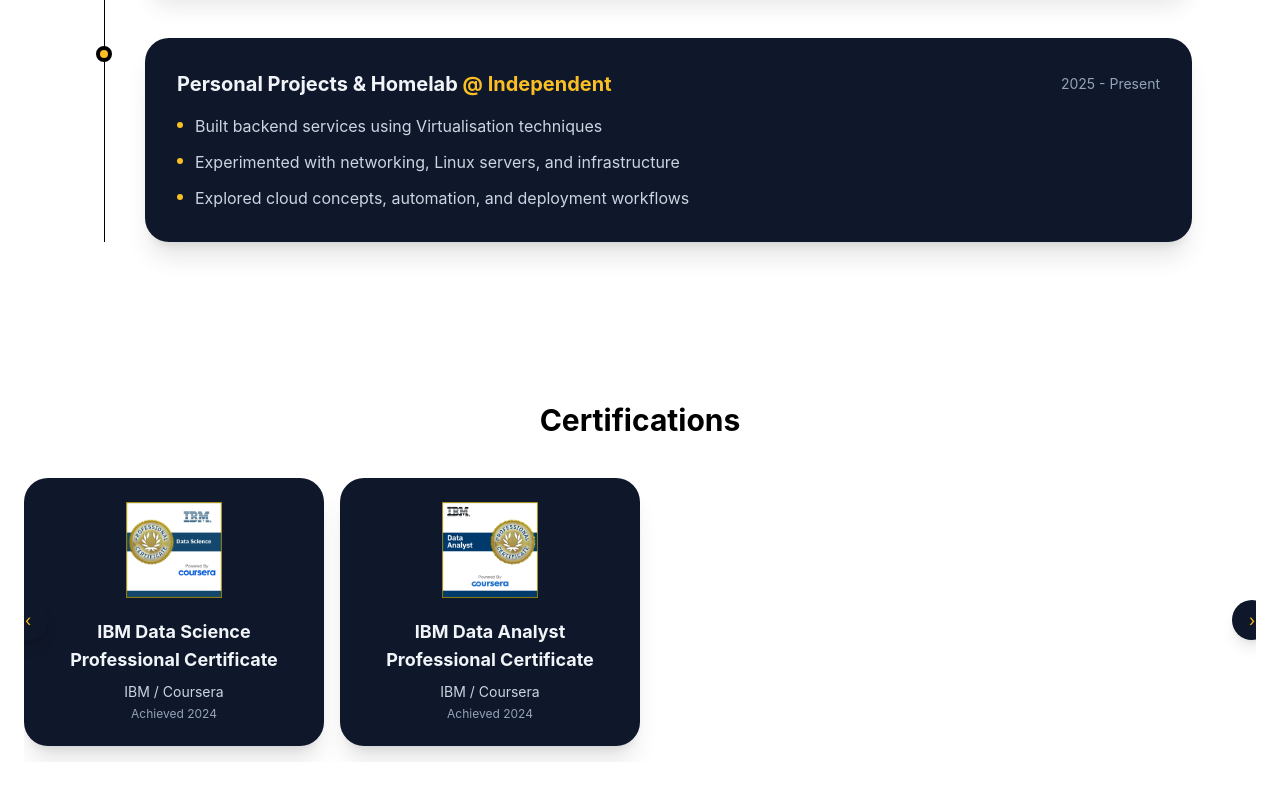
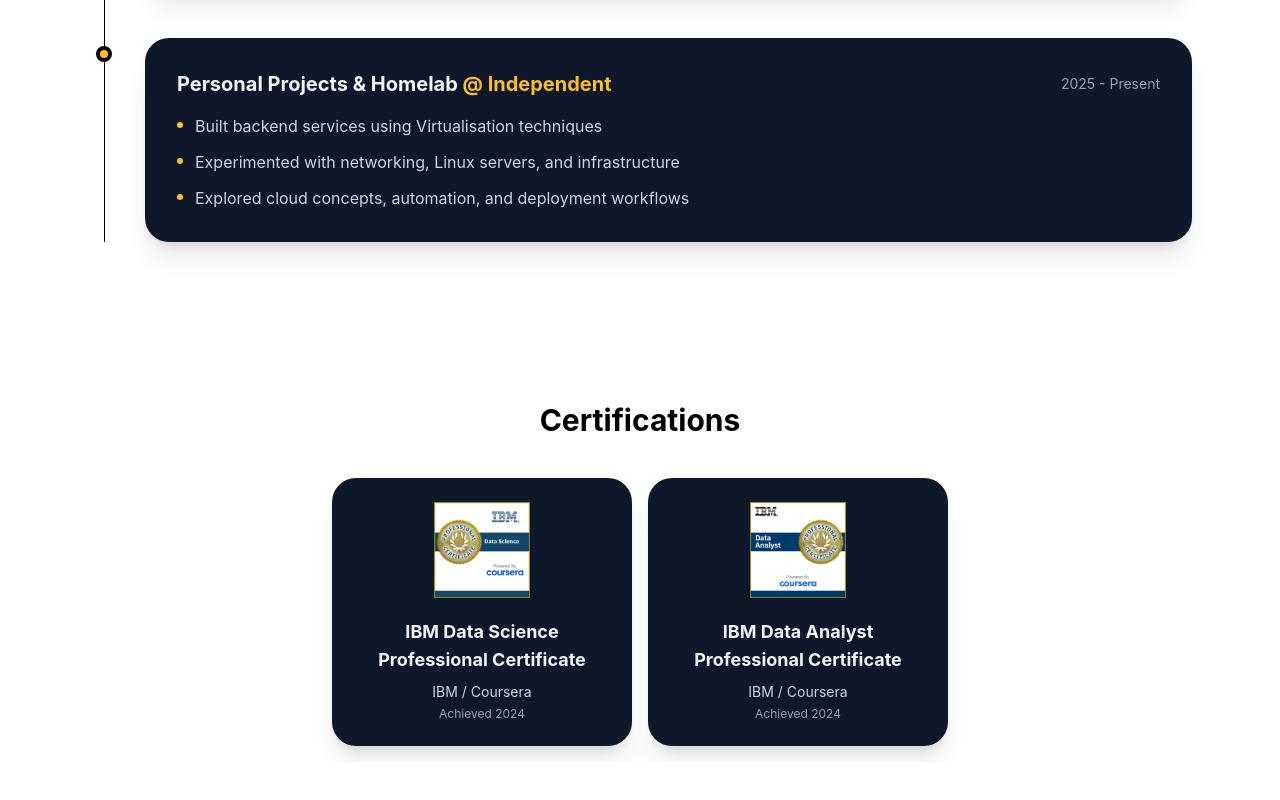
Before and after one commit to J-VonDohren/React-Portfolio, a React (Create React App) app: page / in a window 1280 px wide. Shown: the part 3786-4586 px from the top of the page. Built offline with nearby package versions, Linux system fonts and the light colour scheme; a web font is replaced by a local one.

Commit message:
soemthing

```diff
--- a/src/App.js
+++ b/src/App.js
@@ -283,7 +283,7 @@
 
         {/* Certifications */}
         <section id="certifications" className="scroll-mt-24 bg-white py-20">
-          <div className="mx-auto max-w-7xl px-6">
+          <div className="mx-auto max-w-6xl px-6">
             <h2 className="text-3xl font-bold text-black mb-10">Certifications</h2>
 
             <CertificationsCarousel
--- a/src/Components/certificationCarousel.js
+++ b/src/Components/certificationCarousel.js
@@ -1,7 +1,30 @@
-import { useRef } from "react";
+import { useEffect, useRef, useState } from "react";
 
 function CertificationsCarousel({ items }) {
   const trackRef = useRef(null);
+  const [isOverflowing, setIsOverflowing] = useState(false);
+
+  const measure = () => {
+    const el = trackRef.current;
+    if (!el) return;
+    // Is the content wider than the visible track?
+    setIsOverflowing(el.scrollWidth > el.clientWidth + 1);
+  };
+
+  useEffect(() => {
+    measure();
+    const el = trackRef.current;
+    if (!el) return;
+
+    const ro = new ResizeObserver(() => measure());
+    ro.observe(el);
+
+    window.addEventListener("resize", measure);
+    return () => {
+      ro.disconnect();
+      window.removeEventListener("resize", measure);
+    };
+  }, [items]);
 
   const scrollByCards = (direction = 1) => {
     const el = trackRef.current;
@@ -9,54 +32,50 @@
 
     const card = el.querySelector("[data-card]");
     const cardWidth = card ? card.getBoundingClientRect().width : 300;
-    const gap = 16;
-
-    el.scrollBy({
-      left: direction * (cardWidth + gap),
-      behavior: "smooth",
-    });
+    const gap = 16; // gap-4
+    el.scrollBy({ left: direction * (cardWidth + gap), behavior: "smooth" });
   };
 
   return (
-    <div className="relative w-full overflow-hidden">
-      {/* Left button */}
+    <div className="relative w-full">
+      {/* Buttons only if it actually overflows */}
+      {isOverflowing && (
+        <>
           <button
             type="button"
             onClick={() => scrollByCards(-1)}
-        className="hidden md:flex absolute -left-4 top-1/2 -translate-y-1/2 z-10
+            className="hidden md:flex absolute left-2 top-1/2 -translate-y-1/2 z-10
                        h-10 w-10 items-center justify-center rounded-full
                        bg-slate-900 text-amber-400 shadow-lg hover:bg-slate-900"
+            aria-label="Scroll certifications left"
           >
             ‹
           </button>
 
-      {/* Right button */}
           <button
             type="button"
             onClick={() => scrollByCards(1)}
-        className="hidden md:flex absolute -right-4 top-1/2 -translate-y-1/2 z-10
+            className="hidden md:flex absolute right-2 top-1/2 -translate-y-1/2 z-10
                        h-10 w-10 items-center justify-center rounded-full
                        bg-slate-900 text-amber-400 shadow-lg hover:bg-slate-900"
+            aria-label="Scroll certifications right"
           >
             ›
           </button>
+        </>
+      )}
 
       {/* Track */}
       <div
         ref={trackRef}
-        className="
-          mx-auto
-          flex
-          max-w-full
-          justify-start
-          gap-4
-          overflow-x-auto
-          pt-3 pb-4 -mt-3
-          snap-x snap-mandatory scroll-smooth
-          [-ms-overflow-style:none]
-          [scrollbar-width:none]
-          [&::-webkit-scrollbar]:hidden
-        "
+        className={[
+          "flex gap-4 overflow-x-auto",
+          "pt-3 pb-4 -mt-3", // ✅ keeps your hover-cut fix
+          "snap-x snap-mandatory scroll-smooth",
+          "[-ms-overflow-style:none] [scrollbar-width:none] [&::-webkit-scrollbar]:hidden",
+          "px-2 md:px-12", // space so cards/buttons never feel clipped
+          isOverflowing ? "justify-start" : "justify-center", // ✅ centre when it fits
+        ].join(" ")}
       >
         {items.map((c, idx) => (
           <CertCard key={idx} cert={c} />
@@ -67,50 +86,36 @@
 }
 
 function CertCard({ cert }) {
-  const Wrapper = cert.link ? "a" : "div";
+  const CardWrapper = cert.link ? "a" : "div";
+  const wrapperProps = cert.link
+    ? { href: cert.link, target: "_blank", rel: "noreferrer" }
+    : {};
 
   return (
-    <Wrapper
+    <CardWrapper
+      {...wrapperProps}
       data-card
-      href={cert.link}
-      target={cert.link ? "_blank" : undefined}
-      rel={cert.link ? "noreferrer" : undefined}
-      className="
-        snap-start
-        flex-shrink-0
-        w-[260px] sm:w-[300px]
-        rounded-3xl
-        bg-slate-900
-        text-slate-100
-        p-6
-        shadow-xl
-        transition
-        hover:-translate-y-1
-      "
+      className="snap-start flex-shrink-0 w-[260px] sm:w-[300px]
+                 rounded-3xl bg-slate-900 text-slate-100 p-6 shadow-xl
+                 hover:translate-y-[-2px] transition"
     >
       <div className="flex justify-center">
         <img
           src={cert.badgeSrc}
-          alt={cert.title}
+          alt={`${cert.title} badge`}
           className="h-24 w-24 object-contain"
           loading="lazy"
         />
       </div>
 
-      <h3 className="mt-5 text-lg font-bold text-center">
-        {cert.title}
-      </h3>
+      <h3 className="mt-5 text-lg font-bold text-center">{cert.title}</h3>
 
-      <p className="mt-2 text-center text-sm text-slate-300">
-        {cert.issuer}
-      </p>
+      <p className="mt-2 text-center text-sm text-slate-300">{cert.issuer}</p>
 
       {cert.date && (
-        <p className="mt-1 text-center text-xs text-slate-400">
-          {cert.date}
-        </p>
+        <p className="mt-1 text-center text-xs text-slate-400">{cert.date}</p>
       )}
-    </Wrapper>
+    </CardWrapper>
   );
 }
 
```
Lines whose indentation alone changed are shown as unchanged.
